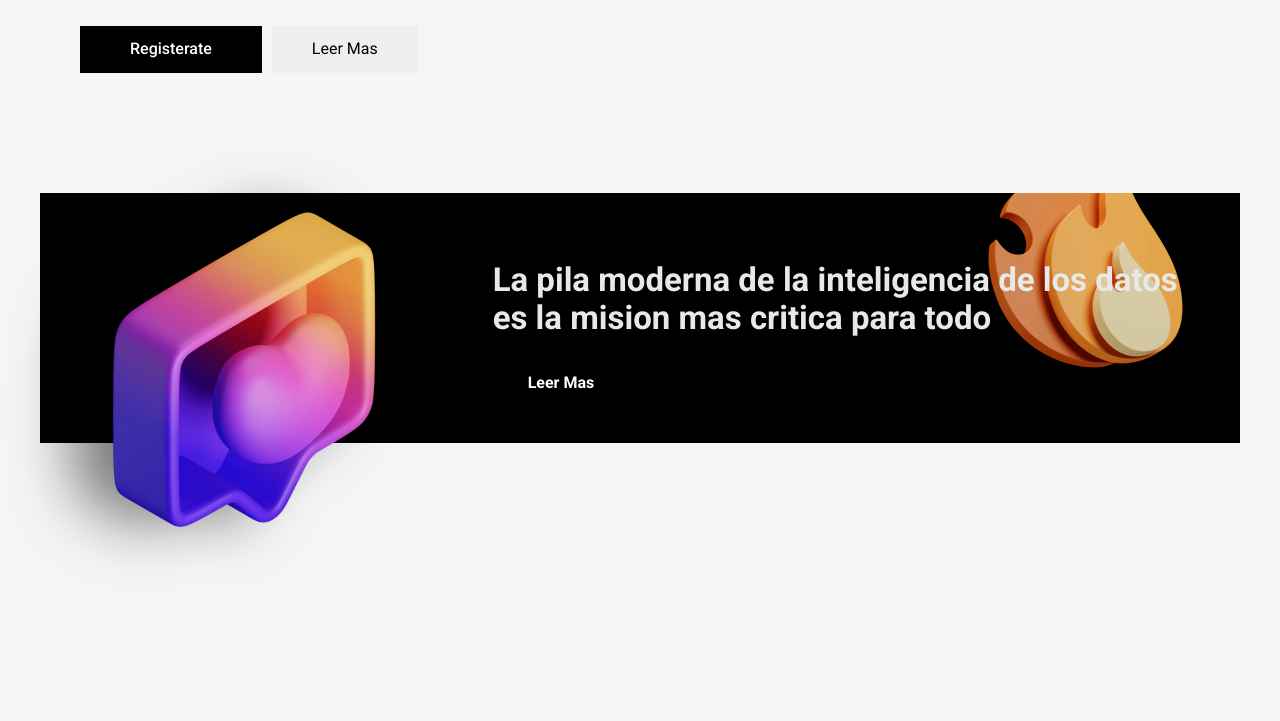
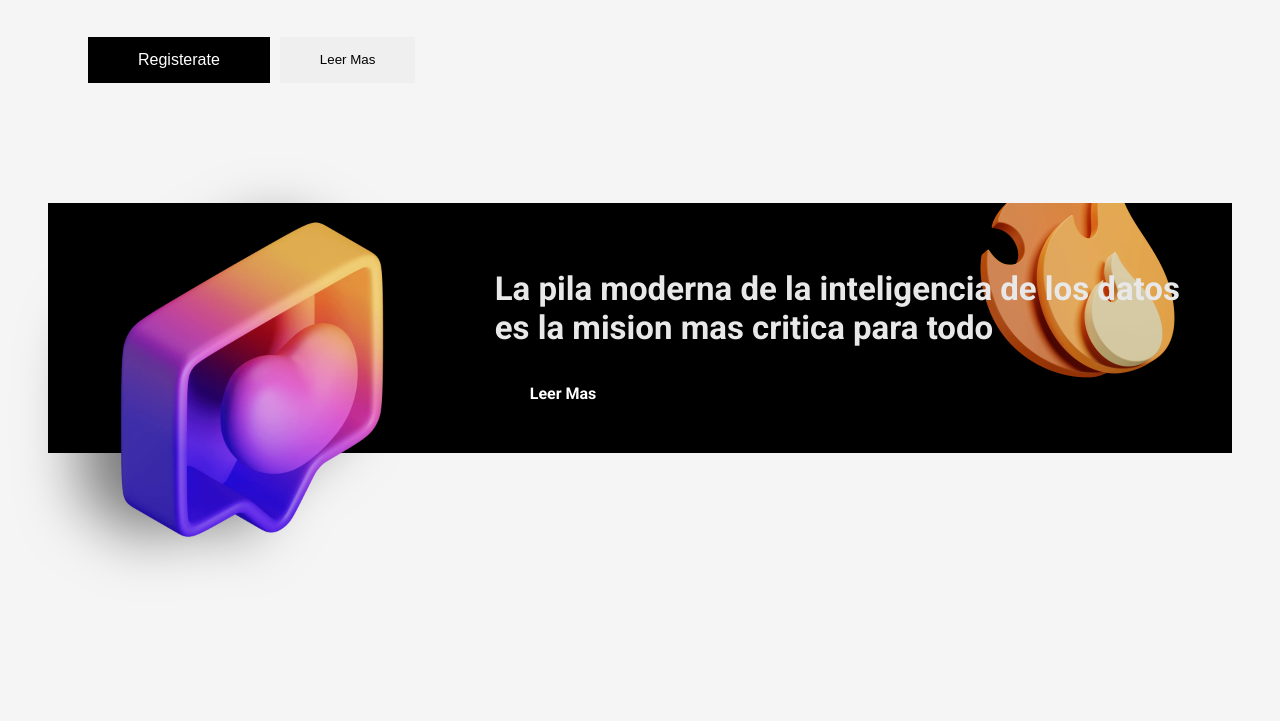
Before and after one commit to SteveMoya/Paginadeinicio_paradax, a plain HTML site: page index.html in a window 1280 px wide. Shown: the part 501-1222 px from the top of the page. Drawn offline with nearby package versions, Linux system fonts and the light colour scheme.

Commit message:
Update estilos.css

```diff
--- a/estilos.css
+++ b/estilos.css
@@ -1,4 +1,3 @@
-@import url(Normalize.css);
 
 @import url('https://fonts.googleapis.com/css2?family=Roboto:ital,wght@0,100;0,300;0,400;0,500;0,700;0,900;1,100;1,300;1,400;1,500;1,700;1,900&display=swap');
 
```
